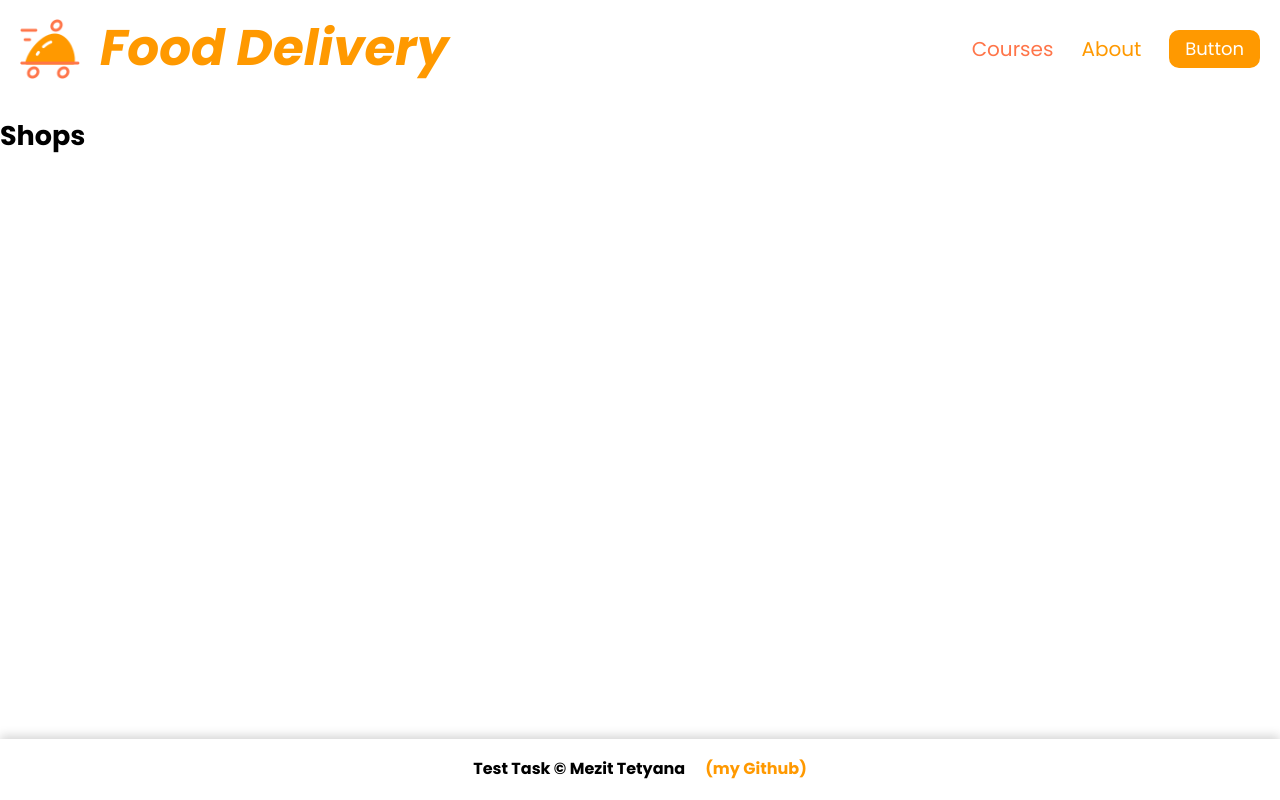
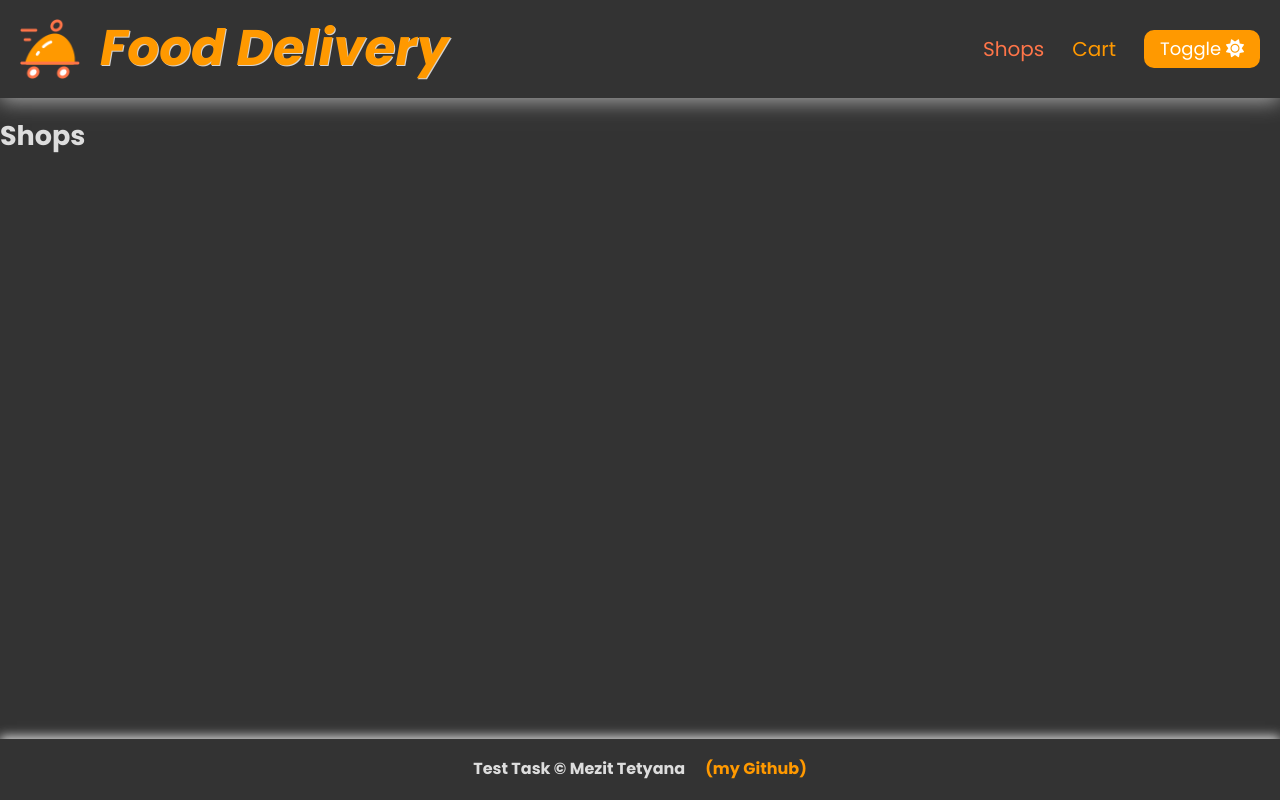
Before and after one commit to NemesisUA/food-delivery, a React (Create React App) app in the folder frontend/: page / in a window 1280 px wide. Built offline with nearby package versions, Linux system fonts and the light colour scheme.

Commit message:
feat: add theme context

```diff
--- a/frontend/src/App.js
+++ b/frontend/src/App.js
@@ -1,3 +1,4 @@
+import { useContext } from 'react';
 import { Routes, Route } from 'react-router-dom';
 import './App.css';
 
@@ -7,10 +8,14 @@ import SingleShopPage from './pages/SingleShopPage';
 import NotFoundPage from './pages/NotFoundPage';
 import Layout from './components/Layout';
 
+import { ThemeContext } from './hoc/ThemeProvider';
+
 
 function App() {
+  const { theme } = useContext(ThemeContext);
+
   return (
-    <div className='App'>
+    <div className={`App ${theme}`}>
       <Routes>
         <Route path='/' element={<Layout />} >
           <Route index element={<ShopsPage />} />
--- a/frontend/src/components/Header/Header.css
+++ b/frontend/src/components/Header/Header.css
@@ -22,11 +22,35 @@
   background-image: url('../../assets/icons/icon-food-delivery.png');
   background-size: contain;
   background-repeat: no-repeat;
-  transition: all 0.4s ease-in;
+  animation: wiggle 2s linear infinite;
 }
 
-.logo:hover {
-  transform: rotate(-20deg);
+/* .logo:hover {
+  animation: wingle 2s linear;
+} */
+
+@keyframes wiggle {
+  0%, 7% {
+    transform: rotateZ(0);
+  }
+  15% {
+    transform: rotateZ(-15deg);
+  }
+  20% {
+    transform: rotateZ(10deg);
+  }
+  25% {
+    transform: rotateZ(-10deg);
+  }
+  30% {
+    transform: rotateZ(6deg);
+  }
+  35% {
+    transform: rotateZ(-4deg);
+  }
+  40%, 100% {
+    transform: rotateZ(0);
+  }
 }
 
 .logo-wrapper {
--- a/frontend/src/components/Header/Header.jsx
+++ b/frontend/src/components/Header/Header.jsx
@@ -2,10 +2,11 @@ import React, { useContext } from 'react';
 import { NavLink } from 'react-router-dom';
 import './Header.css';
 import Button from '../UI/Button/Button';
-//import { ThemeContext } from '../hoc/ThemeProvider';
+
+import { ThemeContext } from '../../hoc/ThemeProvider';
 
 export const Header = () => {
-  //const {theme, toggleTheme} = useContext(ThemeContext);
+  const {theme, toggleTheme} = useContext(ThemeContext);
 
   return (
     <header className='header'>
@@ -14,27 +15,26 @@ export const Header = () => {
           <NavLink to='/'>
             <div className="logo"></div>
           </NavLink>
-
           <h1 className="header__title"><span>F</span>ood Delivery</h1>
         </div>
 
         <nav className="header__navigation">
           <ul className="navigation">
             <li className="navigation__item">
-              <NavLink to='/' className="navigation__link">Courses</NavLink>
+              <NavLink to='/' className="navigation__link">Shops</NavLink>
             </li>
             <li className="navigation__item">
-              <NavLink to='about' className="navigation__link">About</NavLink>
+              <NavLink to='cart' className="navigation__link">Cart</NavLink>
             </li>
           </ul>
-          <Button>Button</Button>
-          {/* <Button onClick={toggleTheme}
+
+          <Button onClick={toggleTheme}
             className="styled-btn">
             Toggle {
               theme === 'light' ? <i className="fa-solid fa-moon" ></i>
                 : <i className="fa-solid fa-sun" ></i>
             }
-          </Button> */}
+          </Button>
         </nav>
       </div>
     </header>
--- a/frontend/src/components/UI/Button/Button.jsx
+++ b/frontend/src/components/UI/Button/Button.jsx
@@ -1,10 +1,10 @@
 import React from 'react'
 import './Button.css'
 
-const Button = ({onClick, children}) => {
+const Button = ({onClick, children, className = 'styled-btn'}) => {
   return (
     <button
-      className='styled-btn'
+      className={className}
       onClick={onClick} >
       {children}
     </button>
--- /dev/null
+++ b/frontend/src/hoc/ThemeProvider.jsx
@@ -0,0 +1,26 @@
+
+import { createContext, useState, useEffect, useContext } from 'react';
+import { LocalStorageService, LS_KEYS } from "../servises/localStorage";
+
+const ThemeContext = createContext();
+
+const ThemeProvider = ({ children}) => {
+  const [theme, setTheme] = useState(
+    LocalStorageService.get(LS_KEYS.THEME) || 'dark');
+
+  const toggleTheme = () => {
+    setTheme(theme => theme === 'dark' ? 'light' : 'dark');
+  }
+
+  useEffect(() => {
+    LocalStorageService.set(LS_KEYS.THEME, theme)
+  }, [theme]);
+
+  return (
+    <ThemeContext.Provider value={{theme, setTheme, toggleTheme}}>
+      { children }
+    </ThemeContext.Provider>
+  )
+}
+
+export { ThemeContext, ThemeProvider}
--- a/frontend/src/index.js
+++ b/frontend/src/index.js
@@ -3,12 +3,15 @@ import ReactDOM from 'react-dom/client';
 import { BrowserRouter} from 'react-router-dom';
 import './index.css';
 import App from './App';
+import { ThemeProvider } from './hoc/ThemeProvider';
 
 const root = ReactDOM.createRoot(document.getElementById('root'));
 root.render(
   <React.StrictMode>
-    <BrowserRouter>
-      <App />
-    </BrowserRouter>
+    <ThemeProvider>
+      <BrowserRouter>
+        <App />
+      </BrowserRouter>
+    </ThemeProvider>
   </React.StrictMode>
 );
```
